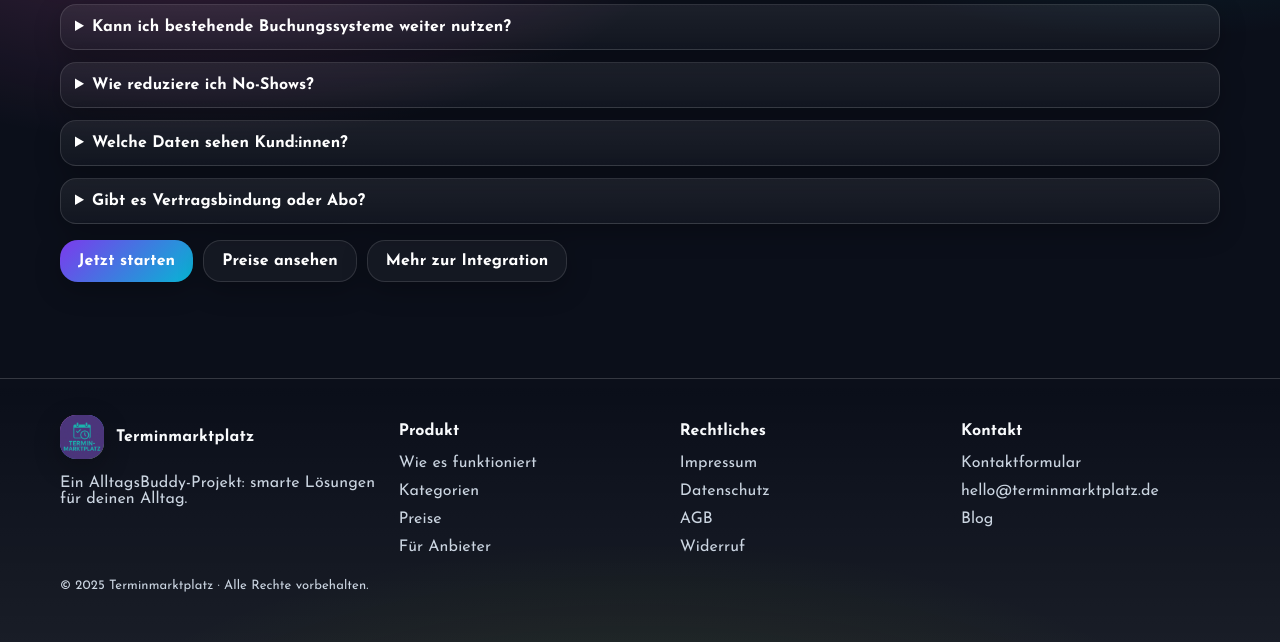
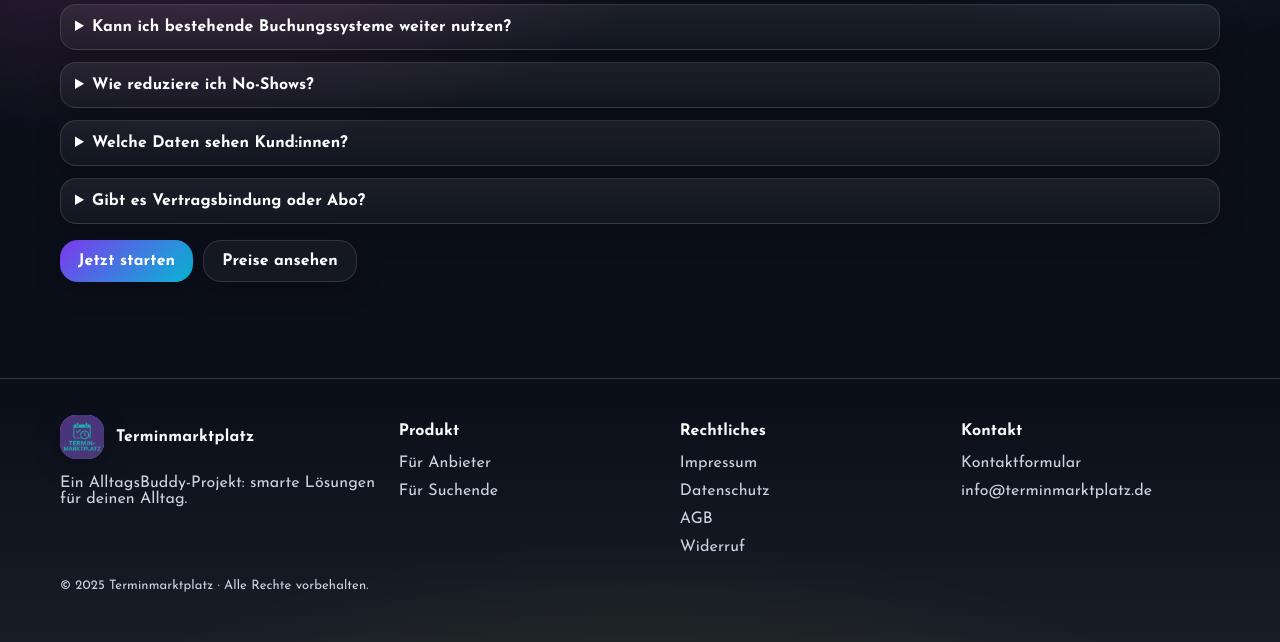
Before and after one commit to AlltagsBuddy/Terminmarktplatz.de, a Flask app: page /anbieter.html in a window 1280 px wide. Shown: the part 1687-2329 px from the top of the page. Run offline with Flask 3, Linux system fonts and the light colour scheme.

Commit message:
Registrieren

```diff
--- a/anbieter.html
+++ b/anbieter.html
@@ -40,13 +40,13 @@
       </a>
       <!--<button class="btn secondary hamburger" id="hamburger" aria-label="Navigation umschalten">☰</button>-->
       <nav class="nav-links" id="nav-links">
-        <a href="/anbieter.html" aria-label="Für Anbieter">Für Anbieter</a>
-        <a href="/suchende.html" aria-label="Für Suchende">Für Suchende</a>
-        <a href="/preise.html" aria-label="Preise">Preise</a>
+        <a href="anbieter.html" aria-label="Für Anbieter">Für Anbieter</a>
+        <a href="suchende.html" aria-label="Für Suchende">Für Suchende</a>
+        <a href="preise.html" aria-label="Preise">Preise</a>
       </nav>
       <div class="cta-group">
-        <a class="btn" href="/anmelden" aria-label="Anmelden">Anmelden</a>
-        <a class="btn primary" href="/registrieren" aria-label="Konto erstellen">Registrieren</a>
+        <a class="btn" href="login.html" aria-label="Anmelden">Anmelden</a>
+        <a class="btn primary" href="login.html" aria-label="Konto erstellen">Registrieren</a>
       </div>
     </div>
   </header>
@@ -60,9 +60,9 @@
         <p class="lead">Veröffentliche freie Zeiten in Sekunden – sichtbar für Menschen, die genau dann Zeit haben. </p><br>
 
         <div style="display:flex;gap:10px;flex-wrap:wrap;margin-top:8px">
-          <a class="btn primary" href="/login.html">Jetzt kostenlos starten</a>
-          <a class="btn" href="/preise.html">Preise ansehen</a>
-          <a class="btn" href="/technik.html">Technik & Integration</a>
+          <a class="btn primary" href="login.html">Jetzt kostenlos starten</a>
+          <a class="btn" href="preise.html">Preise ansehen</a>
+          <a class="btn" href="technik.html">Technik & Integration</a>
         </div>
       </div>
     </section>
@@ -87,7 +87,7 @@
           </div>
 
           <div style="margin-top:14px; display:flex; gap:10px; flex-wrap:wrap">
-            <a class="btn primary" href="/login.html">Jetzt Anbieter:in werden</a>
+            <a class="btn primary" href="login.html">Jetzt Anbieter:in werden</a>
           </div>
         </div>
 
@@ -134,7 +134,7 @@
         </div>
         <div class="card">
           <h3>DSGVO & EU-Hosting</h3>
-          <p class="muted">Opt-ins, klare Benachrichtigungen und EU-Server. Details siehe <a href="/datenschutz">Datenschutz</a>.</p>
+          <p class="muted">Opt-ins, klare Benachrichtigungen und EU-Server. Details siehe <a href="datenschutz.html">Datenschutz</a>.</p>
         </div>
       </div>
     </section>
@@ -163,21 +163,21 @@
         </div>
 
         <div style="margin-top:16px; display:flex; gap:10px; flex-wrap:wrap">
-          <a class="btn primary" href="/login?tab=register">Jetzt starten</a>
-          <a class="btn" href="/preise">Preise ansehen</a>
-          <a class="btn" href="/wie-es-funktioniert?tab=providers">Mehr zur Integration</a>
+          <a class="btn primary" href="login.html">Jetzt starten</a>
+          <a class="btn" href="preise.html">Preise ansehen</a>
+
         </div>
       </div>
     </section>
   </main>
 
   <!-- Footer -->
-  <footer>
+ <footer>
     <div class="container foot-grid">
       <div>
         <div class="brand" style="margin-bottom:10px">
           <div class="brand-logo" aria-hidden="true">
-            <img src="/static/terminmarktplatz-logo.png" alt="Terminmarktplatz Logo klein"/>
+            <img src="/static/terminmarktplatz-logo.png" alt="Terminmarktplatz Logo klein">
           </div>
           <div class="brand-title">Terminmarktplatz</div>
         </div>
@@ -185,23 +185,20 @@
       </div>
       <div class="foot-col">
         <h4>Produkt</h4>
-        <a class="foot-link" href="/wie-es-funktioniert">Wie es funktioniert</a>
-        <a class="foot-link" href="/kategorien">Kategorien</a>
-        <a class="foot-link" href="/preise">Preise</a>
-        <a class="foot-link" href="/anbieter">Für Anbieter</a>
+          <a class="foot-link" href="anbieter.html">Für Anbieter</a>
+          <a class="foot-link" href="suchende.html">Für Suchende</a>
       </div>
       <div class="foot-col">
         <h4>Rechtliches</h4>
-        <a class="foot-link" href="/impressum">Impressum</a>
-        <a class="foot-link" href="/datenschutz">Datenschutz</a>
-        <a class="foot-link" href="/agb">AGB</a>
-        <a class="foot-link" href="/widerruf">Widerruf</a>
+        <a class="foot-link" href="impressum.html">Impressum</a>
+        <a class="foot-link" href="datenschutz.html">Datenschutz</a>
+        <a class="foot-link" href="agb.html">AGB</a>
+        <a class="foot-link" href="widerruf.html">Widerruf</a>
       </div>
       <div class="foot-col">
         <h4>Kontakt</h4>
-        <a class="foot-link" href="/kontakt">Kontaktformular</a>
-        <a class="foot-link" href="mailto:hello@terminmarktplatz.de">hello@terminmarktplatz.de</a>
-        <a class="foot-link" href="/blog">Blog</a>
+        <a class="foot-link" href="kontakt.html">Kontaktformular</a>
+        <a class="foot-link" href="mailto:info@terminmarktplatz.de">info@terminmarktplatz.de</a>
       </div>
     </div>
     <div class="container copyright">© <span id="y"></span> Terminmarktplatz · Alle Rechte vorbehalten.</div>
--- a/static/style.css
+++ b/static/style.css
@@ -103,7 +103,7 @@ header{
 .btn{
   display:inline-flex; align-items:center; justify-content:center; gap:8px;
   padding:12px 18px; border-radius:18px; border:1px solid var(--border);
-  background:rgba(255,255,255,.04); color:#fff; cursor:pointer; transition:.18s;
+  background:rgba(255,255,255,.04); color:#ffffff; cursor:pointer; transition:.18s;
   box-shadow: var(--shadow-1);
   font-weight:700;
 }
```
Also changed, not shown: index.html (+12 -12 lines), login.html (+69 -84 lines), agb.html (added), kontakt.html (added), suche.html (added), widerruf.html (added), 1 other file.
